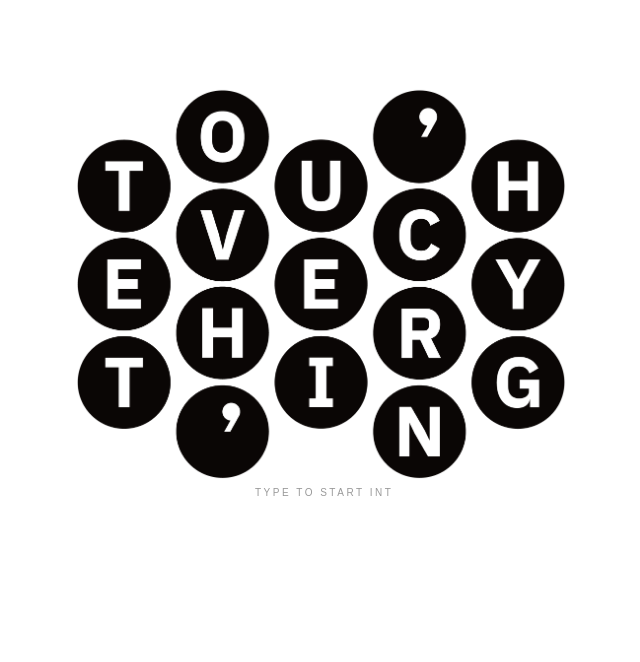
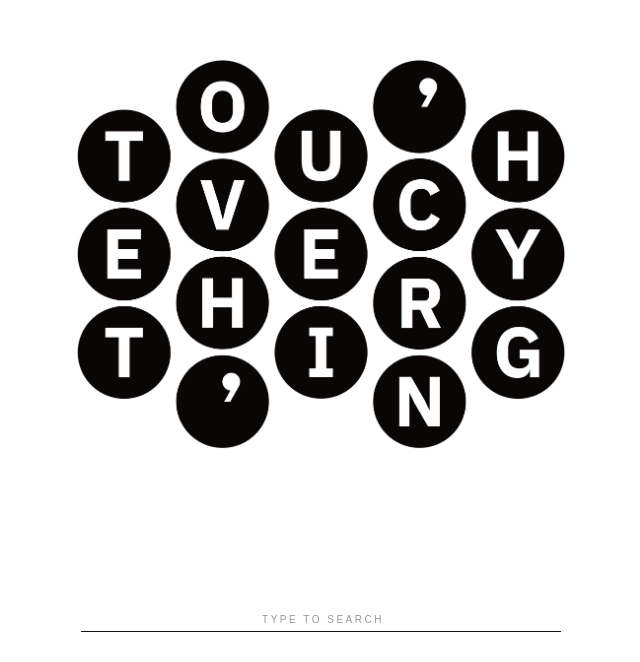
Before and after one commit to pop983863-star/TOUCH-EVERYTHING, a React (Vite) app: page / in a window 1280 px wide. Shown: the part 108-770 px from the top of the page, without its empty margins (319-959 px from the left). Built offline with nearby package versions, Linux system fonts and the light colour scheme.

Commit message:
Update App.jsx

```diff
--- a/src/App.jsx
+++ b/src/App.jsx
@@ -110,6 +110,7 @@ function App() {
 
   const renderHome = () => (
     <div className="page-home">
+      <div className="viewport">
         <div className="main-grid-wrapper">
           <div className={`layer-static ${mode === 'static' ? 'is-active' : ''}`}>
             <img src="/assets/initial-grid.png" alt="Static Grid" className="pixel-perfect" />
@@ -136,10 +137,15 @@ function App() {
             ))}
           </div>
         </div>
+      </div>
 
-      <footer className="footer">
-        <form onSubmit={(e) => { e.preventDefault(); fetchNewImage(inputText); }}>
-          <input value={inputText} onChange={(e) => handleHomeInteraction(e.target.value)} placeholder="TYPE TO START INTERACTION" />
+      <footer className="footer-layout">
+        <form onSubmit={(e) => { e.preventDefault(); fetchNewImage(inputText); }} className="footer-form">
+          <input
+            value={inputText}
+            onChange={(e) => handleHomeInteraction(e.target.value)}
+            placeholder="TYPE TO SEARCH"
+          />
         </form>
       </footer>
     </div>
```
Lines whose indentation alone changed are shown as unchanged.
